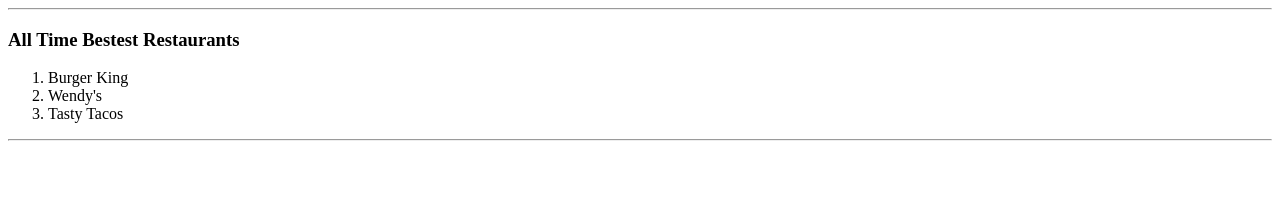
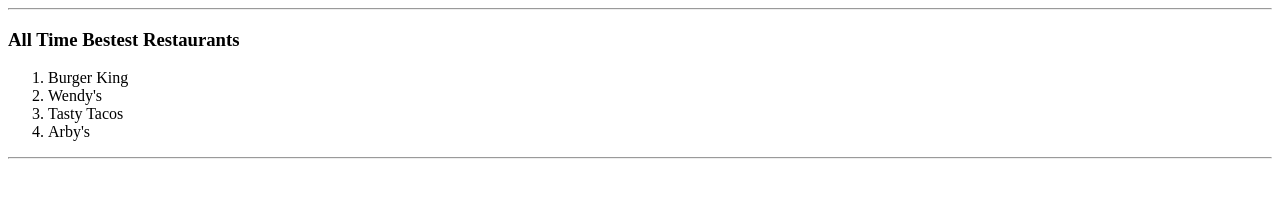
Before and after one commit to Braxton02/skills-release-based-workflow, a plain HTML site: page index.html in a window 1280 px wide. Drawn offline with Linux system fonts and the light colour scheme.

Commit message:
Added fourth item in list

```diff
--- a/index.html
+++ b/index.html
@@ -6,6 +6,7 @@
       <li>Burger King</li>
       <li>Wendy's</li>
       <li>Tasty Tacos</li>
+      <li>Arby's</li>
     </ol>
     <hr>
   </body>
```
